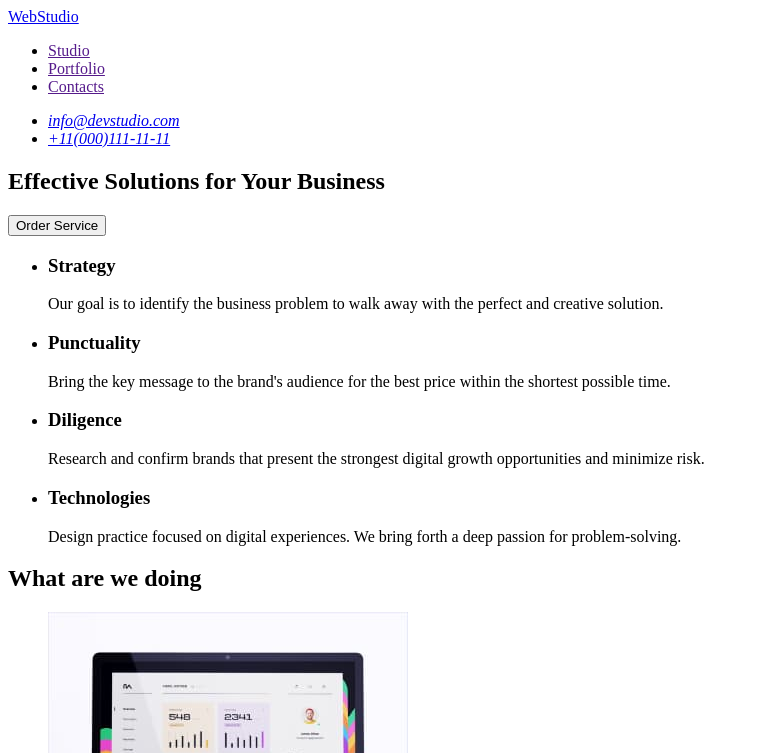
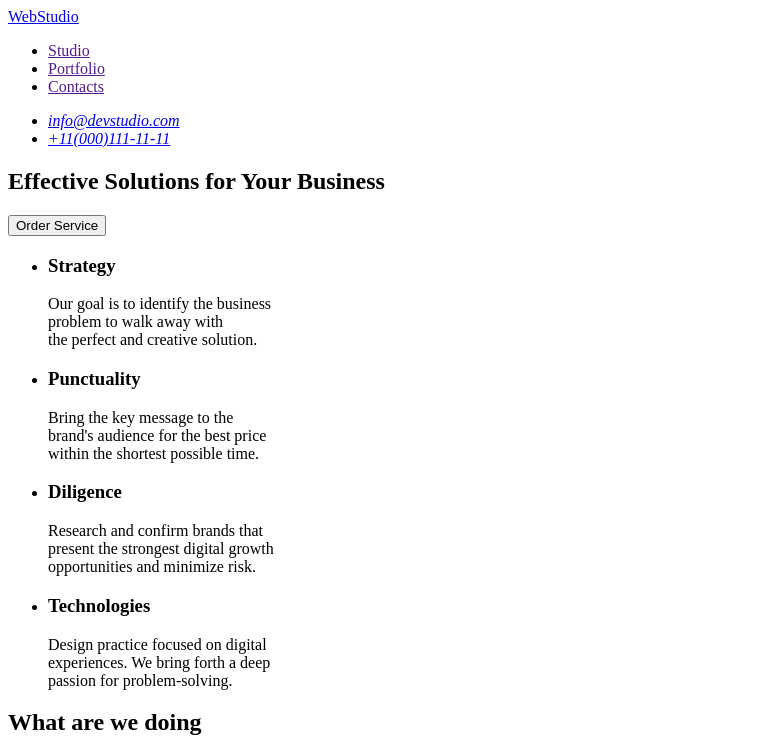
Before and after one commit to Sliper2400/goit-markup-hw-01, a plain HTML site: page index.html in a window 1280 px wide. Shown: the top 753 px of the page, without its empty margins (0-759 px from the left). Drawn offline with Linux system fonts and the light colour scheme.

Commit message:
Update index.html

```diff
--- a/index.html
+++ b/index.html
@@ -34,29 +34,29 @@
           <li>
             <h3>Strategy</h3>
             <p>
-              Our goal is to identify the business problem to walk away
-              with the perfect and creative solution.
+              Our goal is to identify the business <br>problem to walk away
+              with<br>the perfect and creative solution.
             </p>
           </li>
           <li>
             <h3>Punctuality</h3>
             <p>
-              Bring the key message to the brand's audience for the best
-              price within the shortest possible time.
+              Bring the key message to the <br>brand's audience for the best
+              price <br>within the shortest possible time.
             </p>
           </li>
           <li>
             <h3>Diligence</h3>
             <p>
-              Research and confirm brands that present the strongest
-              digital growth opportunities and minimize risk.
+              Research and confirm brands that <br>present the strongest
+              digital growth <br>opportunities and minimize risk.
             </p>
           </li>
           <li>
             <h3>Technologies</h3>
             <p>
-              Design practice focused on digital experiences. We bring
-              forth a deep passion for problem-solving.
+              Design practice focused on digital <br>experiences. We bring
+              forth a deep <br>passion for problem-solving.
             </p>
           </li>
         </ul>
@@ -104,8 +104,8 @@
     <footer>
       <a href="./index.html">WebStudio</a>
       <p>
-        Increase the flow of customers and sales for your business with
-        digital marketing & growth solutions.
+        Increase the flow of customers and <br>sales for your business with
+        digital <br>marketing & growth solutions.
       </p>
     </footer>
   </body>
```
